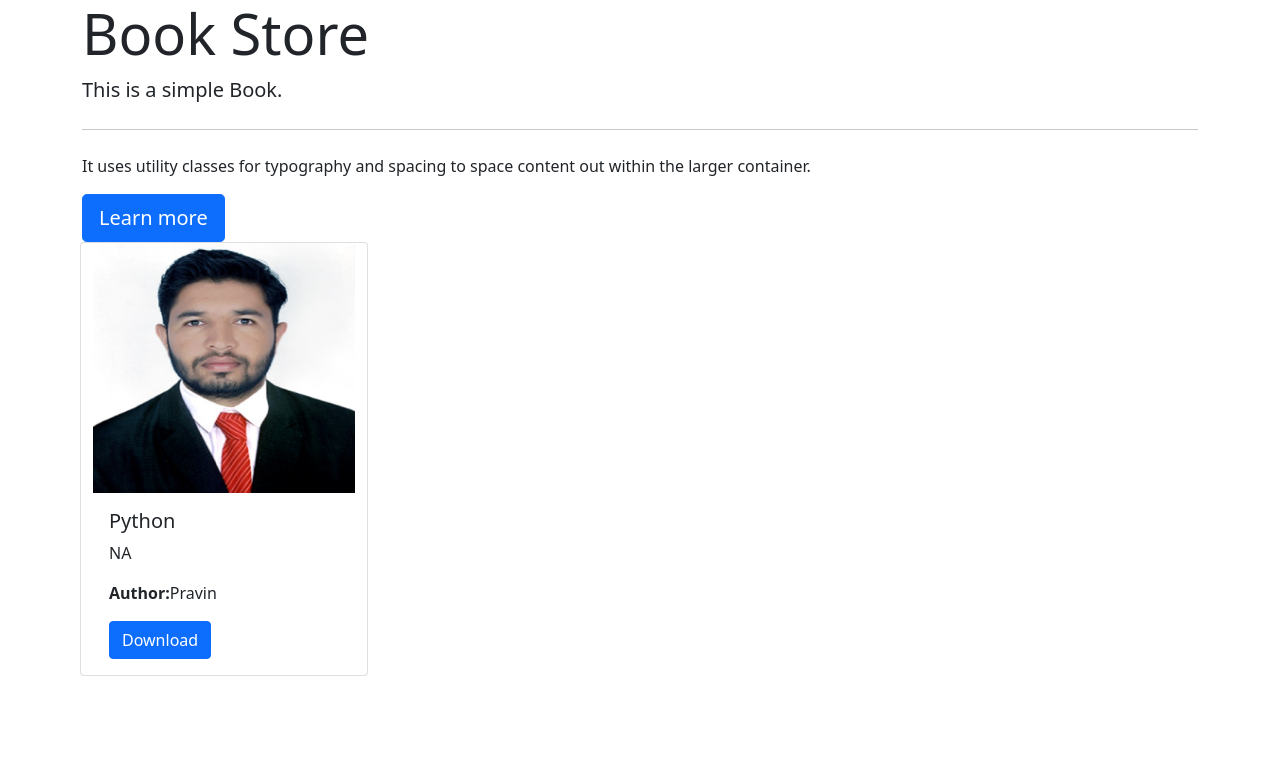
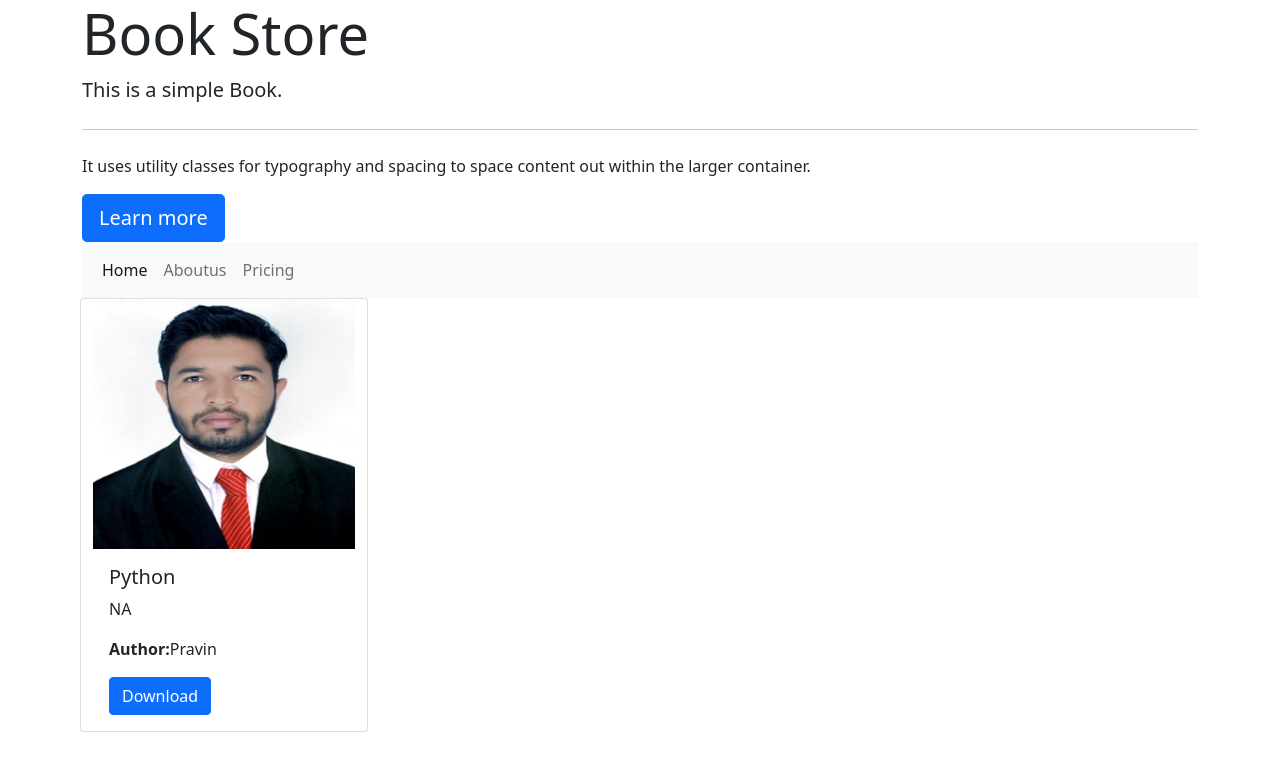
Before and after one commit to pravin126/Book-Store-Stock-Exchange, a Django app: page / in a window 1280 px wide. Shown: the top 771 px of the page. Run offline with Django 4.2, Linux system fonts and the light colour scheme; data comes from the database, SQL or seed files in the repository.

Commit message:
add navbar and about us Page

```diff
--- /dev/null
+++ b/books/templates/about.html
@@ -0,0 +1,4 @@
+{% extends 'header.html' %}
+{% block content %}
+<h3>About us</h3>
+{% endblock content %}
--- /dev/null
+++ b/books/templates/header.html
@@ -0,0 +1,41 @@
+<link href="https://cdn.jsdelivr.net/npm/bootstrap@5.0.2/dist/css/bootstrap.min.css" rel="stylesheet" integrity="sha384-EVSTQN3/azprG1Anm3QDgpJLIm9Nao0Yz1ztcQTwFspd3yD65VohhpuuCOmLASjC" crossorigin="anonymous">
+<script src="https://cdn.jsdelivr.net/npm/bootstrap@5.0.2/dist/js/bootstrap.bundle.min.js" integrity="sha384-MrcW6ZMFYlzcLA8Nl+NtUVF0sA7MsXsP1UyJoMp4YLEuNSfAP+JcXn/tWtIaxVXM" crossorigin="anonymous"></script>
+<script src="https://cdn.jsdelivr.net/npm/@popperjs/core@2.9.2/dist/umd/popper.min.js" integrity="sha384-IQsoLXl5PILFhosVNubq5LC7Qb9DXgDA9i+tQ8Zj3iwWAwPtgFTxbJ8NT4GN1R8p" crossorigin="anonymous"></script>
+<script src="https://cdn.jsdelivr.net/npm/bootstrap@5.0.2/dist/js/bootstrap.min.js" integrity="sha384-cVKIPhGWiC2Al4u+LWgxfKTRIcfu0JTxR+EQDz/bgldoEyl4H0zUF0QKbrJ0EcQF" crossorigin="anonymous"></script>
+
+<div class="container">
+    <div class="row">
+        <div class="jumbotron" style="width: 100%;">
+            <h1 class="display-4">Book Store</h1>
+            <p class="lead">This is a simple Book.</p>
+            <hr class="my-4">
+            <p>It uses utility classes for typography and spacing to space content out within the larger container.</p>
+            <a class="btn btn-primary btn-lg" href="#" role="button">Learn more</a>
+          </div>
+    </div>
+    <nav class="navbar navbar-expand-lg navbar-light bg-light">
+        <div class="container-fluid">
+          <button class="navbar-toggler" type="button" data-bs-toggle="collapse" data-bs-target="#navbarNav" aria-controls="navbarNav" aria-expanded="false" aria-label="Toggle navigation">
+            <span class="navbar-toggler-icon"></span>
+          </button>
+          <div class="collapse navbar-collapse" id="navbarNav">
+            <ul class="navbar-nav">
+              <li class="nav-item">
+                <a class="nav-link active" aria-current="page" href="/">Home</a>
+              </li>
+              <li class="nav-item">
+                <a class="nav-link" href="aboutus">Aboutus</a>
+              </li>
+              <li class="nav-item">
+                <a class="nav-link" href="#">Pricing</a>
+              </li>
+            </ul>
+          </div>
+        </div>
+      </nav>
+    <div class="row">
+        {% block content %}
+
+        {% endblock content %}
+    </div>
+</div>
--- a/books/templates/index.html
+++ b/books/templates/index.html
@@ -1,18 +1,6 @@
-<link href="https://cdn.jsdelivr.net/npm/bootstrap@5.0.2/dist/css/bootstrap.min.css" rel="stylesheet" integrity="sha384-EVSTQN3/azprG1Anm3QDgpJLIm9Nao0Yz1ztcQTwFspd3yD65VohhpuuCOmLASjC" crossorigin="anonymous">
-<script src="https://cdn.jsdelivr.net/npm/bootstrap@5.0.2/dist/js/bootstrap.bundle.min.js" integrity="sha384-MrcW6ZMFYlzcLA8Nl+NtUVF0sA7MsXsP1UyJoMp4YLEuNSfAP+JcXn/tWtIaxVXM" crossorigin="anonymous"></script>
-<script src="https://cdn.jsdelivr.net/npm/@popperjs/core@2.9.2/dist/umd/popper.min.js" integrity="sha384-IQsoLXl5PILFhosVNubq5LC7Qb9DXgDA9i+tQ8Zj3iwWAwPtgFTxbJ8NT4GN1R8p" crossorigin="anonymous"></script>
-<script src="https://cdn.jsdelivr.net/npm/bootstrap@5.0.2/dist/js/bootstrap.min.js" integrity="sha384-cVKIPhGWiC2Al4u+LWgxfKTRIcfu0JTxR+EQDz/bgldoEyl4H0zUF0QKbrJ0EcQF" crossorigin="anonymous"></script>
+  {% extends 'header.html' %}
+  {% block content %}
 
-<div class="container">
-    <div class="row">
-        <div class="jumbotron" style="width: 100%;">
-            <h1 class="display-4">Book Store</h1>
-            <p class="lead">This is a simple Book.</p>
-            <hr class="my-4">
-            <p>It uses utility classes for typography and spacing to space content out within the larger container.</p>
-            <a class="btn btn-primary btn-lg" href="#" role="button">Learn more</a>
-          </div>
-    </div>
     <div class="row">
       {% for book in books.all %}
         <div class="card" style="width: 18rem; margin-left: 10px;">
@@ -23,8 +11,8 @@
               <p ><B>Author:</B>{{book.bookauthor}}</p>
               <a href="{{book.bookpath.url}}"Download class="btn btn-primary">Download</a>
             </div>
+
           </div>
       {% endfor %}
+      {% endblock content %}
     </div>
-
-</div>
--- a/books/urls.py
+++ b/books/urls.py
@@ -3,4 +3,5 @@ from .import views
 
 urlpatterns = [
     path('', views.index,name="index"),
+    path('aboutus', views.aboutus,name="aboutus"),
 ]
--- a/books/views.py
+++ b/books/views.py
@@ -7,3 +7,7 @@ from .models import Book
 def index(request):
     books=Book.objects
     return render(request,"index.html",{'books':books})
+
+
+def aboutus(request):
+    return render(request,"about.html")
```
